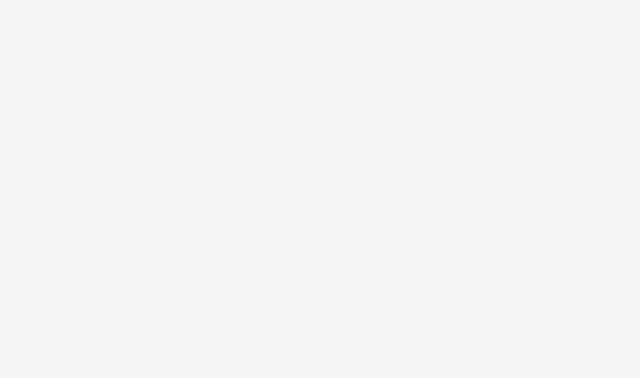
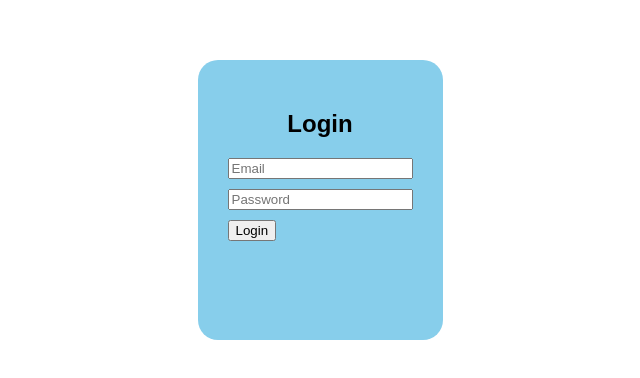
Before and after one commit to diti3119/react-website, a React (Create React App) app: page / in a window 1280 px wide. Before the commit this address had no page. Shown: the part 200-578 px from the top of the page, without its empty margins (320-960 px from the left). Built offline with nearby package versions, Linux system fonts and the light colour scheme.

Commit message:
Your update message here

```diff
--- a/src/App.js
+++ b/src/App.js
@@ -8,7 +8,7 @@
   return (
     <Router>
       <Routes>
-        <Route path="/login" element={<Login/>} />
+        <Route path="/" element={<Login/>} />
         <Route path="/signup" element={<Signup />} />
       </Routes>
     </Router>
--- a/src/component/Login.js
+++ b/src/component/Login.js
@@ -11,9 +11,10 @@
   };
 
   return (
-    <div className="login-container">
-      <h2>Login</h2>
-      <form onSubmit={handleSubmit}>
+    <div className="login-container" style={{backgroundColor:"skyblue", height:"220px", padding:"30px", borderRadius:"20px"}}>
+      <h2 style={{textAlign:"center"}}>Login</h2>
+      <form onSubmit={handleSubmit} >
+        <div style={{margin:"10px 0 0 0"}}>
         <input
           type="email"
           placeholder="Email"
@@ -21,6 +22,8 @@
           onChange={(e) => setEmail(e.target.value)}
           required
         />
+        </div>
+        <div style={{margin:"10px 0 0 0"}}>
         <input
           type="password"
           placeholder="Password"
@@ -28,7 +31,9 @@
           onChange={(e) => setPassword(e.target.value)}
           required
         />
-        <button type="submit">Login</button>
+        </div>
+
+        <button type="submit" style={{margin:"10px 0 0 0",}}>Login</button>
       </form>
     </div>
   );
--- a/src/component/Signup.js
+++ b/src/component/Signup.js
@@ -20,6 +20,7 @@
     <div className="container">
       <h2>Signup</h2>
       <form onSubmit={handleSubmit}>
+        <div style={{margin:"10px 0 0 0 "}}>
         <input
           type="email"
           placeholder="Enter your email"
@@ -27,6 +28,8 @@
           onChange={(e) => setEmail(e.target.value)}
           required
         />
+        </div>
+        <div style={{ margin:"10px 0 0 0"}}>
         <input
           type="password"
           placeholder="Enter your password"
@@ -34,6 +37,8 @@
           onChange={(e) => setPassword(e.target.value)}
           required
         />
+        </div>
+        <div style={{margin:"10px 0 0 0"}}>
         <input
           type="password"
           placeholder="Confirm your password"
@@ -41,10 +46,11 @@
           onChange={(e) => setConfirmPassword(e.target.value)}
           required
         />
-        <button type="submit">Sign Up</button>
+        </div>
+        <button type="submit" style={{margin:"10px 0 0 0 "}}>Sign Up</button>
       </form>
       <p>
-        Already have an account? <Link to="/login">Log in here</Link>
+        Already have an account? <Link to="/">Log in here</Link>
       </p>
     </div>
   );
--- a/src/component/style.css
+++ b/src/component/style.css
@@ -1,4 +1,4 @@
-
+/* styles/auth.css */
 body {
   font-family: Arial, sans-serif;
   margin: 0;
@@ -7,11 +7,11 @@
   justify-content: center;
   align-items: center;
   height: 100vh;
-  background-color: #f4f4f4;
+  background-color: #0000;
 }
 
 .container {
-  background-color: #ffffff;
+  background-color: #0000;
   padding: 20px;
   width: 300px;
   border-radius: 10px;
@@ -32,7 +32,7 @@
   margin: 10px 0;
   padding: 10px;
   font-size: 16px;
-  border: 1px solid #ccc;
+  border: 1px solid #1f1a1a;
   border-radius: 5px;
 }
 
```
